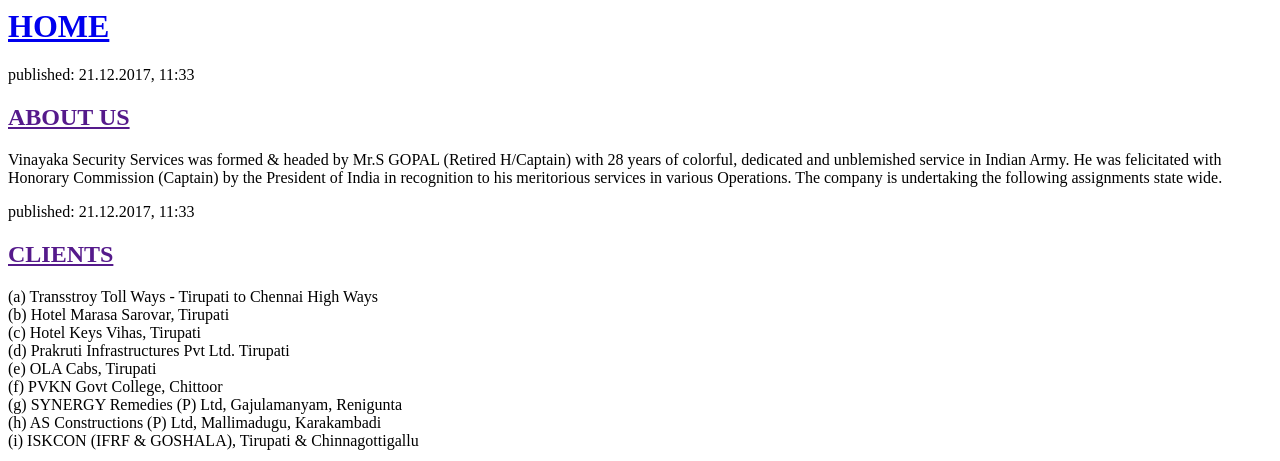
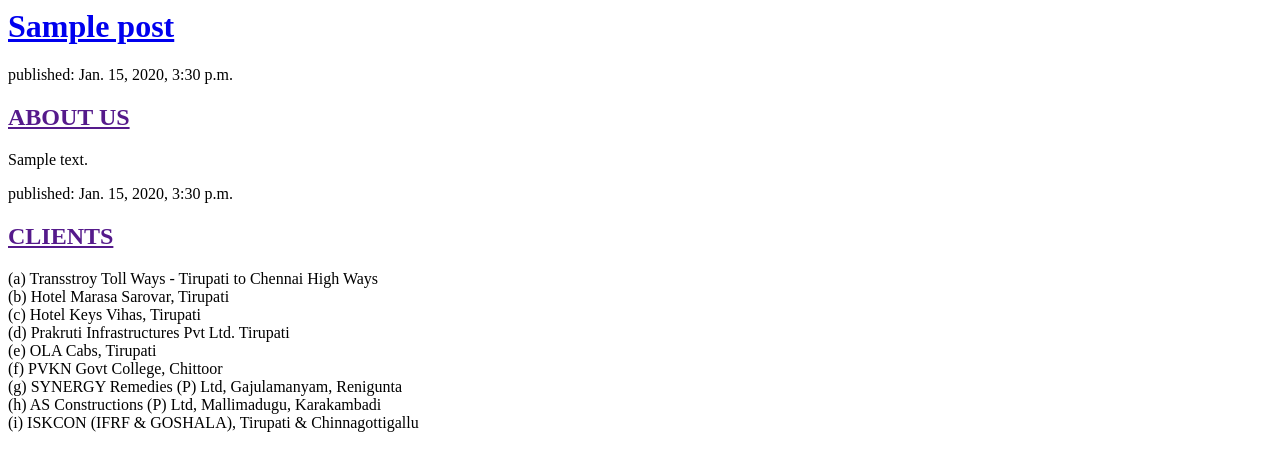
Before and after one commit to hk540539/my-first-blog, a Django app: template blog/templates/blog/post_list.html in a window 1280 px wide. Shown: the top 461 px of the page. Run offline with Django 3.2, Linux system fonts and the light colour scheme; the template is opened without the code that fills it: values that come from a table or form of the project are taken from there, others are empty; tables that the repository leaves empty hold one stand-in row (values such as "Sample post").

Commit message:
Changed the HTML for the site.

```diff
--- a/blog/templates/blog/post_list.html
+++ b/blog/templates/blog/post_list.html
@@ -4,18 +4,19 @@
         <title>VINAYAKA SECURITY SERVICES</title>
     </head>
     <body>
+	     {% for post in posts %}
         <div>
-            <h1><a href="/">HOME</a></h1>
+            <h1><a href="/">{{ post.title }}</a></h1>
         </div>
 
         <div>
-            <p>published: 21.12.2017, 11:33</p>
+            <p>published: {{ post.published_date }}</p>
             <h2><a href="">ABOUT US</a></h2>
-            <p>Vinayaka Security Services was formed & headed by Mr.S GOPAL (Retired H/Captain) with 28 years of colorful, dedicated and unblemished service in Indian Army.  He was  felicitated with Honorary Commission (Captain) by the President of India in recognition to his meritorious services in various Operations.  The company is undertaking the following assignments state wide.</p>
+            <p>{{ post.text|linebreaksbr }}</p>
         </div>
 
         <div>
-            <p>published: 21.12.2017, 11:33</p>
+            <p>published: {{ post.published_date }}</p>
             <h2><a href="">CLIENTS</a></h2>
             <p>(a)	  Transstroy Toll Ways - Tirupati to Chennai High Ways<br>
                (b)	  Hotel Marasa Sarovar, Tirupati<br>
@@ -28,5 +29,6 @@
                (i)	   ISKCON (IFRF & GOSHALA), Tirupati & Chinnagottigallu
             </p>
         </div>
+		{% endfor %}
     </body>
 </html>
--- a/blog/views.py
+++ b/blog/views.py
@@ -1,5 +1,8 @@
 from django.shortcuts import render
+from django.utils import timezone
+from .models import Post
 
 # Create your views here.
 def post_list(request):
-    return render(request, 'blog/post_list.html')
+    posts = Post.objects.filter(published_date__lte=timezone.now()).order_by('published_date')
+    return render(request, 'blog/post_list.html', {'posts': posts})
```
